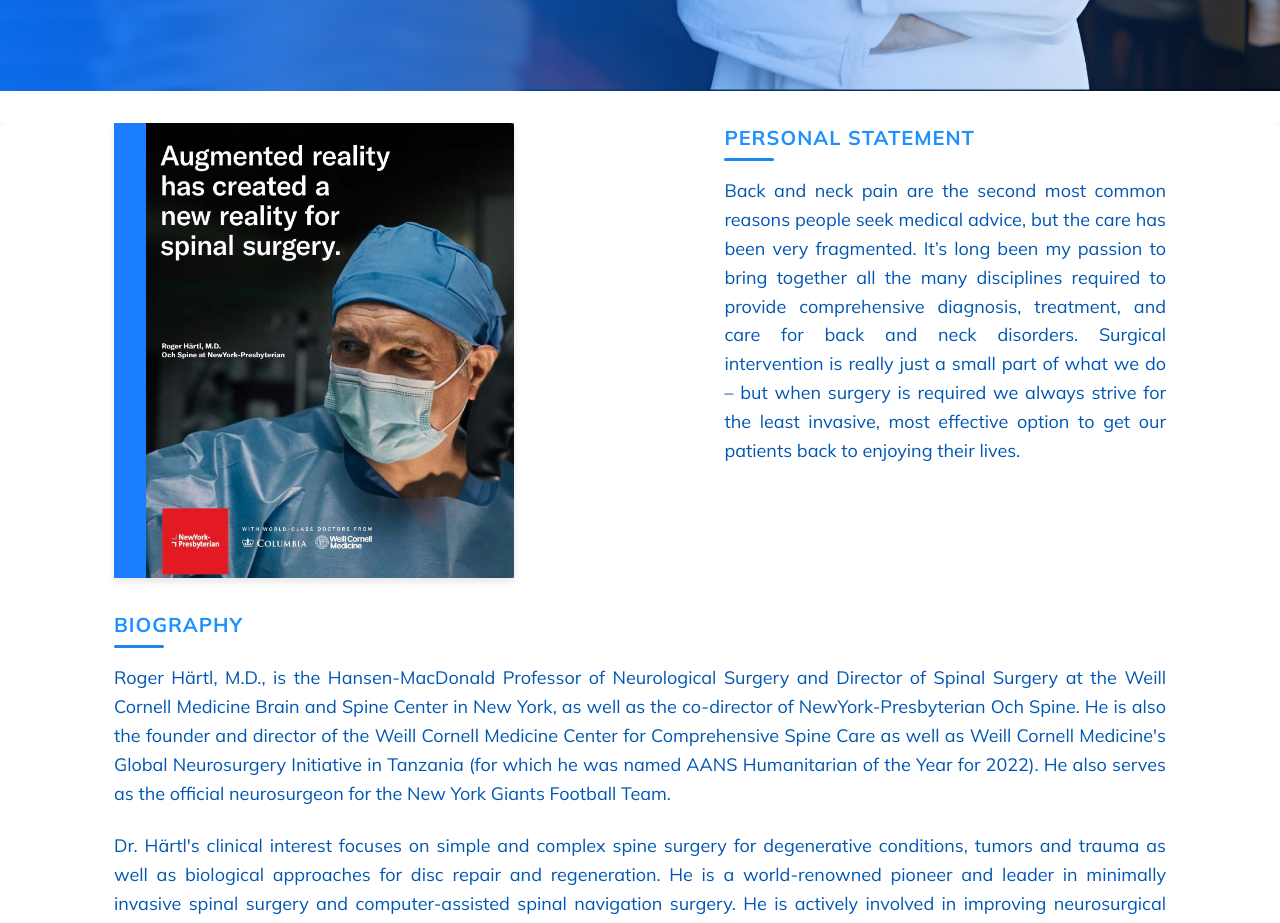
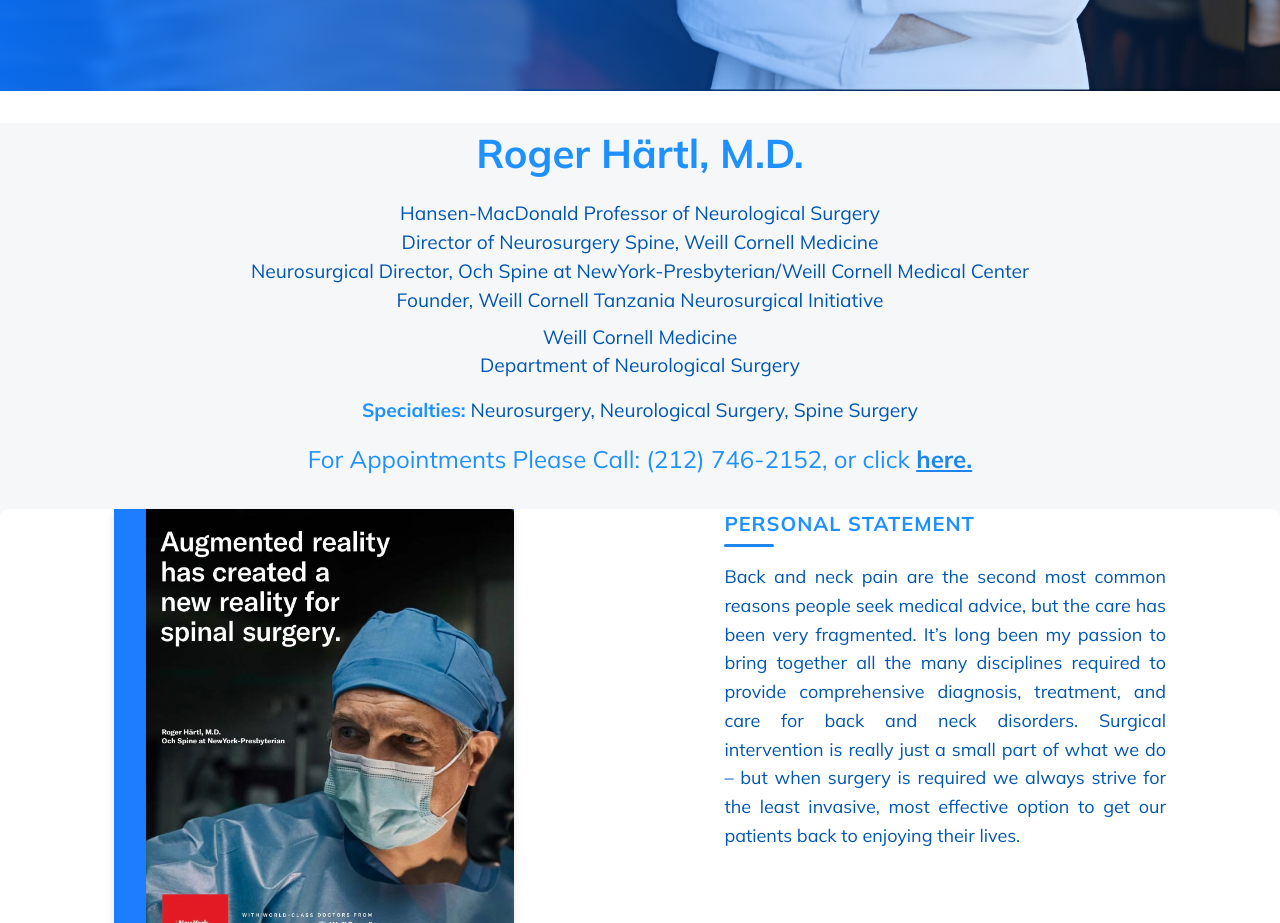
Before and after one commit to Imejuart1/dr_harlt_portfolio, a Next.js app: page / in a window 1280 px wide. Shown: the part 880-1803 px from the top of the page. Built offline with nearby package versions, Linux system fonts and the light colour scheme.

Commit message:
honors and awards

```diff
--- a/src/app/Reviews/components/HealthgradesReview.tsx
+++ b/src/app/Reviews/components/Google.tsx
@@ -68,7 +68,7 @@
   },
 ];
 
-const HealthgradesReview: React.FC = () => {
+const googleReview: React.FC = () => {
   const [currentSlide, setCurrentSlide] = useState<number>(0);
   const [isDropdownOpen, setIsDropdownOpen] = useState<boolean>(false);
   const [subTab, setSubTab] = useState<"overview" | "detailed">("overview");
@@ -76,7 +76,7 @@
   useEffect(() => {
     const interval = setInterval(() => {
       setCurrentSlide((prev) => (prev + 1) % healthgradesSlides.length);
-    }, 5000);
+    }, 12000);
     return () => clearInterval(interval);
   }, []);
 
@@ -290,4 +290,4 @@
   )
 };
 
-export default HealthgradesReview;
+export default googleReview;
--- a/src/app/Reviews/components/VitalsReview.tsx
+++ b/src/app/Reviews/components/VitalsReview.tsx
@@ -77,7 +77,7 @@
   useEffect(() => {
     const interval = setInterval(() => {
       setCurrentSlide((prev) => (prev + 1) % vitalsSlides.length);
-    }, 5000);
+    }, 8000);
     return () => clearInterval(interval);
   }, []);
 
--- a/src/app/carousels/Bio/Bio.module.scss
+++ b/src/app/carousels/Bio/Bio.module.scss
@@ -29,7 +29,46 @@
             padding: 1rem 1.5rem;
           }
     }
+    .headerSection {
+      text-align: center;
+      margin-bottom: 2rem;
 
+      h1 {
+        font-size: 2.5rem;
+        color: $primary-blue;
+        font-weight: $font-weight-bold;
+        margin-bottom: 1rem;
+      }
+
+      .title, .institution {
+        font-size: 1.2rem;
+        color: $dark-blue;
+        margin-bottom: 0.5rem;
+      }
+      .specialties {
+        font-size: 1.2rem;
+        color: $dark-blue;
+        margin-top: 1rem;
+
+        strong {
+          font-weight: $font-weight-bold;
+          color: $primary-blue;
+        }
+      }
+      div {
+        font-size: 1.5rem;
+        color: $primary-blue;
+        margin-top: 1rem;
+
+        a {
+          color: $hover-blue;
+          text-decoration: underline;
+          &:hover {
+            color: $dark-blue;
+          }
+        }
+      }
+    }
     .section {
         display: flex;
         flex-direction: row;
--- a/src/app/carousels/Bio/page.tsx
+++ b/src/app/carousels/Bio/page.tsx
@@ -2,15 +2,28 @@
 import styles from './Bio.module.scss';
 import { FontAwesomeIcon } from '@fortawesome/react-fontawesome';
 import { faLightbulb, faHistory } from '@fortawesome/free-solid-svg-icons';
+import Link from 'next/link';
 
 const Bio: React.FC = () => {
   return (
     <section className={styles.bioSection}>
-{/*<div className={styles.contentSS}>
-<h2 className={styles.sectionTitle}>
-          <FontAwesomeIcon icon={faHistory} className={styles.icon} fixedWidth /> BIOGRAPHY
-        </h2>
-        </div>*/}
+<div className={styles.headerSection}>
+        <h1>Roger Härtl, M.D.</h1>
+        <p className={styles.title}>
+          Hansen-MacDonald Professor of Neurological Surgery<br />
+          Director of Neurosurgery Spine, Weill Cornell Medicine<br />
+          Neurosurgical Director, Och Spine at NewYork-Presbyterian/Weill Cornell Medical Center<br />
+          Founder, Weill Cornell Tanzania Neurosurgical Initiative
+        </p>
+        <p className={styles.institution}>
+          Weill Cornell Medicine<br />
+          Department of Neurological Surgery
+        </p>
+        <div className={styles.specialties}>
+    <strong>Specialties:</strong> Neurosurgery, Neurological Surgery, Spine Surgery
+  </div>
+        <div>For Appointments Please Call: (212) 746-2152, or click <Link href='/Contact'><b>here.</b></Link></div>
+      </div>
       <div className={styles.content}>
         {/* Section 1: Image on left */}
         <div id="personal-statement" className={styles.section}>
--- a/src/app/carousels/honors-awards/SurgeonReview.tsx
+++ b/src/app/carousels/honors-awards/SurgeonReview.tsx
@@ -32,7 +32,7 @@
     <div className={styles.contentSS}>
     <h2 className={styles.sectionTitle}>
     <FontAwesomeIcon icon={faUserDoctor} className={styles.icon} fixedWidth/>
-      Surgeon's Reviews
+      Surgeon&apos;s Reviews
       </h2>
     <p>See what top surgeon have to say about Dr. Hartl</p>
   </div>
--- a/src/app/carousels/honors-awards/VitalsReview.tsx
+++ b/src/app/carousels/honors-awards/VitalsReview.tsx
@@ -186,7 +186,7 @@
               <FaStar key={i} className={styles.star} />
             ))}
           </div>
-          <p className={styles.reviewText}>"{slide.text}"</p>
+          <p className={styles.reviewText}>&quot;{slide.text}&quot;</p>
           <div className={styles.reviewMeta}>
             <span>{slide.author || "Anonymous"}</span>
             <span className={styles.date}>{slide.date}</span>
```
